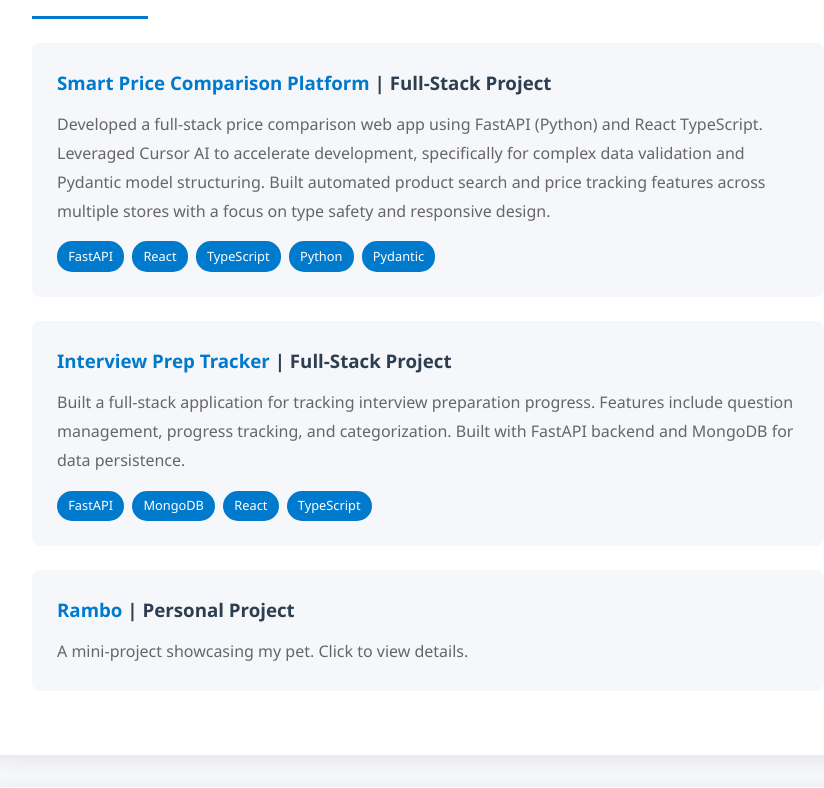
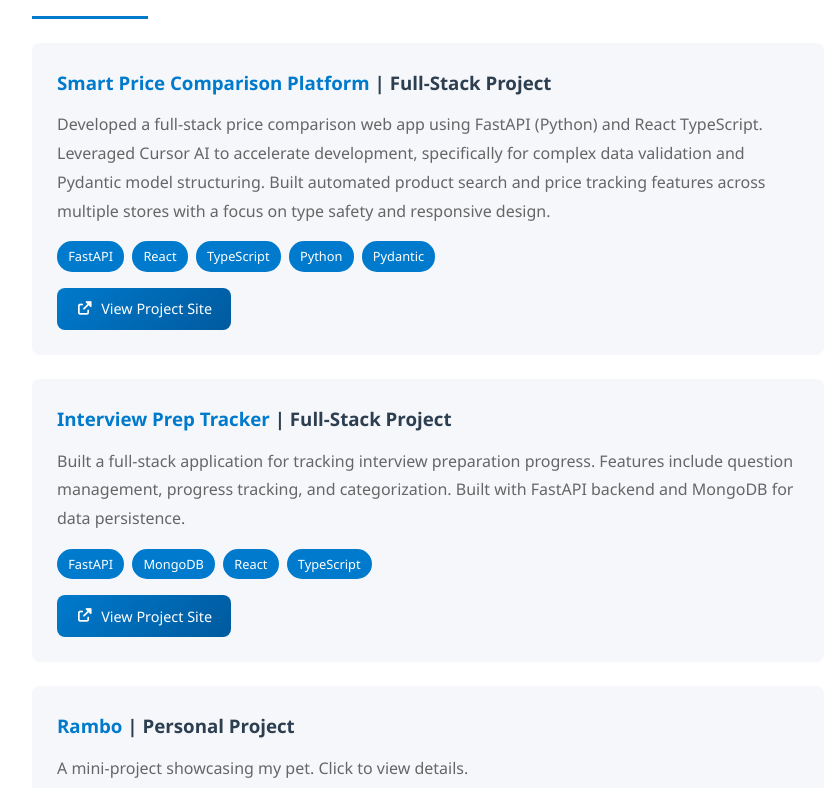
Before and after one commit to SaharHalili95/html-portfolio, a React (Vite) app: page / in a window 1280 px wide. Shown: the part 1926-2714 px from the top of the page, without its empty margins (352-1176 px from the left). Built offline with nearby package versions, Linux system fonts and the light colour scheme.

Commit message:
Add demo links for projects in portfolio
- Added demoLink field to project data
- Display "View Project Site" button under each project
- Styled button with gradient and hover effects

Co-Authored-By: Claude Opus 4.5 <noreply@anthropic.com>

```diff
--- a/src/App.css
+++ b/src/App.css
@@ -266,6 +266,33 @@ section p {
   border-radius: 15px;
   font-size: 0.8rem;
   font-weight: 500;
+}
+
+.project-links {
+  margin-top: 1rem;
+}
+
+.demo-link {
+  display: inline-flex;
+  align-items: center;
+  gap: 8px;
+  padding: 0.6rem 1.2rem;
+  background: linear-gradient(135deg, var(--primary-color) 0%, var(--primary-dark) 100%);
+  color: white;
+  text-decoration: none;
+  border-radius: 8px;
+  font-size: 0.9rem;
+  font-weight: 500;
+  transition: var(--transition);
+}
+
+.demo-link:hover {
+  transform: translateY(-2px);
+  box-shadow: 0 5px 15px rgba(0, 122, 204, 0.3);
+}
+
+.demo-link i {
+  font-size: 0.85rem;
 }
 
 /* Contact */
--- a/src/components/Projects.tsx
+++ b/src/components/Projects.tsx
@@ -42,6 +42,18 @@ const Projects = () => {
               ))}
             </div>
           )}
+          {project.demoLink && (
+            <div className="project-links">
+              <a
+                href={project.demoLink}
+                target="_blank"
+                rel="noopener noreferrer"
+                className="demo-link"
+              >
+                <i className="fas fa-external-link-alt"></i> View Project Site
+              </a>
+            </div>
+          )}
         </motion.div>
       ))}
     </Section>
--- a/src/data/portfolioData.ts
+++ b/src/data/portfolioData.ts
@@ -59,6 +59,7 @@ export const projectsData = [
       "Developed a full-stack price comparison web app using FastAPI (Python) and React TypeScript. Leveraged Cursor AI to accelerate development, specifically for complex data validation and Pydantic model structuring. Built automated product search and price tracking features across multiple stores with a focus on type safety and responsive design.",
     technologies: ["FastAPI", "React", "TypeScript", "Python", "Pydantic"],
     link: "https://github.com/SaharHalili95/price-comparison-platform",
+    demoLink: "https://saharhalili95.github.io/price-comparison-platform/",
   },
   {
     title: "Interview Prep Tracker",
@@ -67,6 +68,7 @@ export const projectsData = [
       "Built a full-stack application for tracking interview preparation progress. Features include question management, progress tracking, and categorization. Built with FastAPI backend and MongoDB for data persistence.",
     technologies: ["FastAPI", "MongoDB", "React", "TypeScript"],
     link: "https://github.com/SaharHalili95/interview-prep-tracker",
+    demoLink: "https://saharhalili95.github.io/interview-prep-tracker/",
   },
   {
     title: "Rambo",
```
